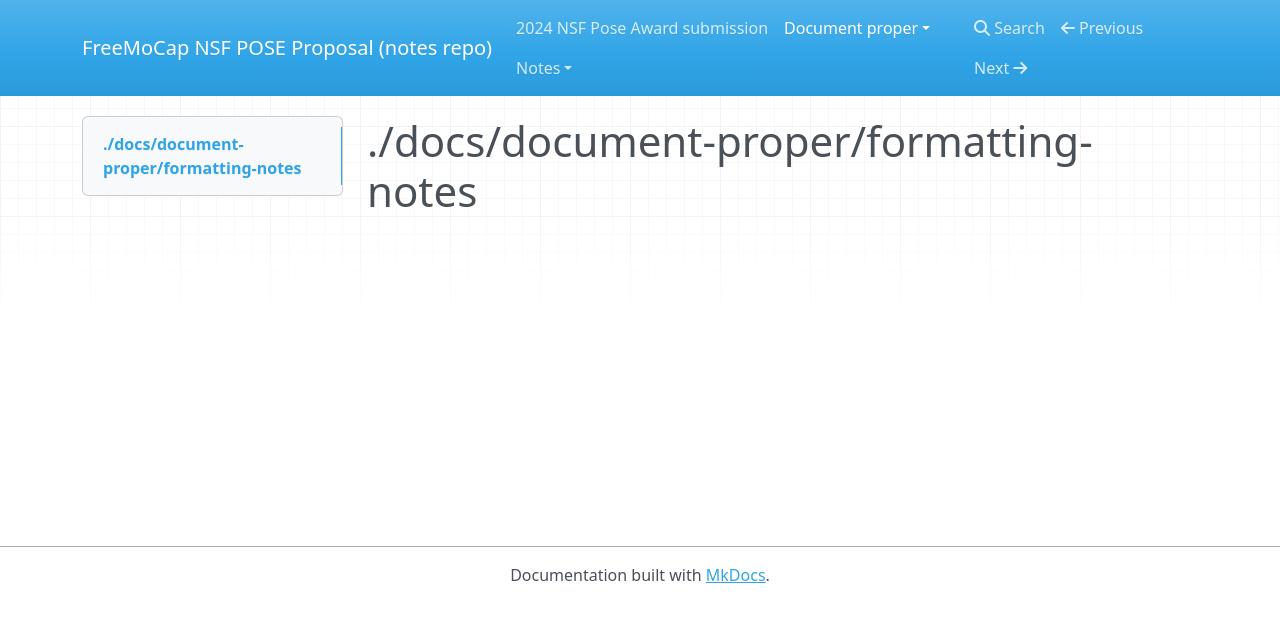
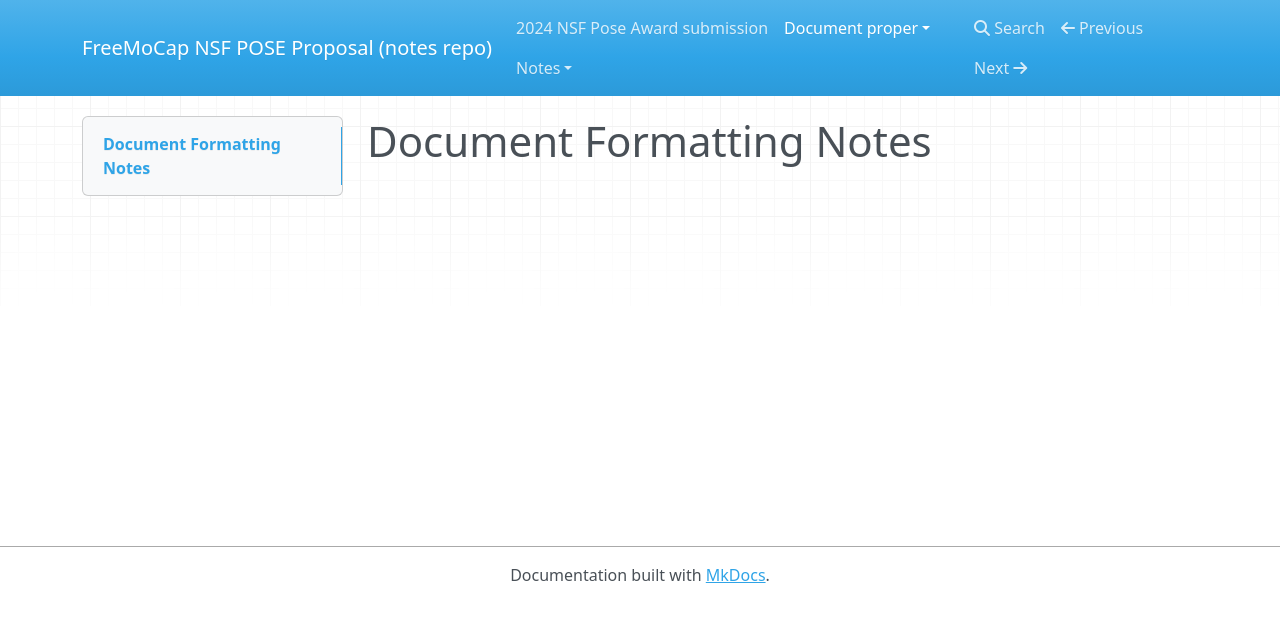
Before and after one commit to freemocap/2025-nsf-pose, an MkDocs documentation site: the page built from docs/document-proper/formatting-notes.md, in a window 1280 px wide. Shown: the top 622 px of the page. Built offline with MkDocs 1.6.1, drawn with Linux system fonts in a browser that asks for light colours; nearby versions of some CDN libraries.

Commit message:
Jul 14, 2024, 7:42 AM

```diff
--- a/docs/document-proper/formatting-notes.md
+++ b/docs/document-proper/formatting-notes.md
@@ -1 +1 @@
-# ./docs/document-proper/formatting-notes
+# Document Formatting Notes
```
Also changed, not shown: 2 other files.
